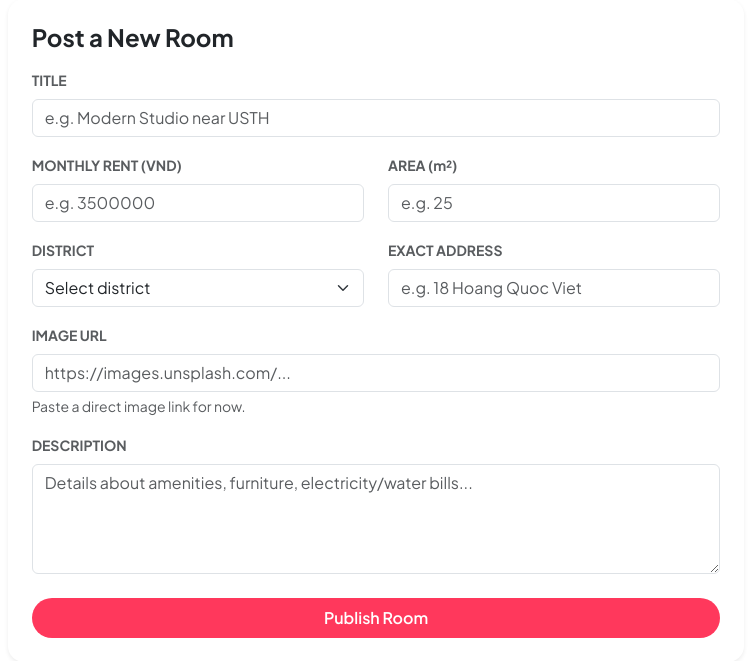
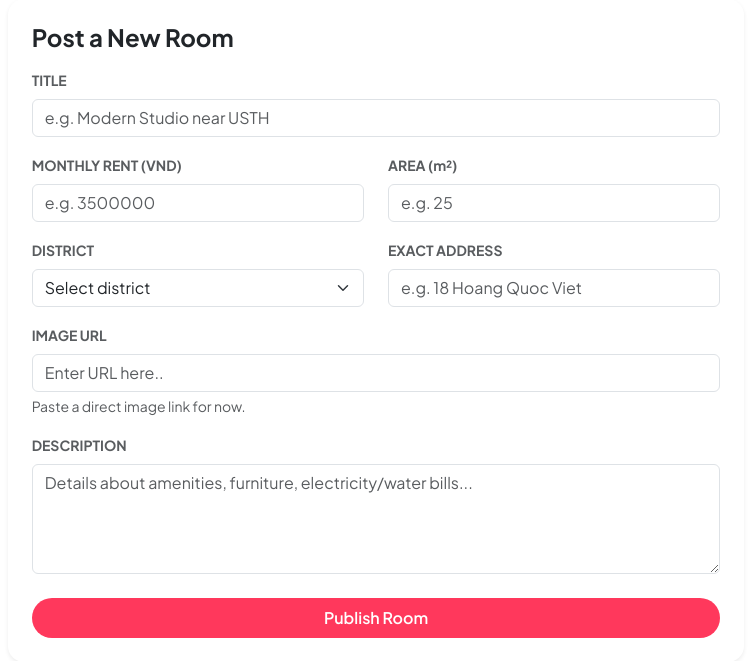
Before and after one commit to dungnt2410232/Room-Rental, a Flask app: template templates/post_room.html in a window 1280 px wide. Shown: the part 117-778 px from the top of the page, without its empty margins (264-1015 px from the left). Run offline with Flask 3, Linux system fonts and the light colour scheme; the template is opened without the code that fills it, so the values that code supplies are empty.

Commit message:
Update post_room.html

```diff
--- a/templates/post_room.html
+++ b/templates/post_room.html
@@ -58,7 +58,7 @@
 
                 <div class="mb-3">
                     <label class="form-label small fw-bold text-muted">IMAGE URL</label>
-                    <input type="url" name="image_url" class="form-control" placeholder="https://images.unsplash.com/...">
+                    <input type="url" name="image_url" class="form-control" placeholder="Enter URL here..">
                     <div class="form-text text-muted small">Paste a direct image link for now.</div>
                 </div>
 
```
